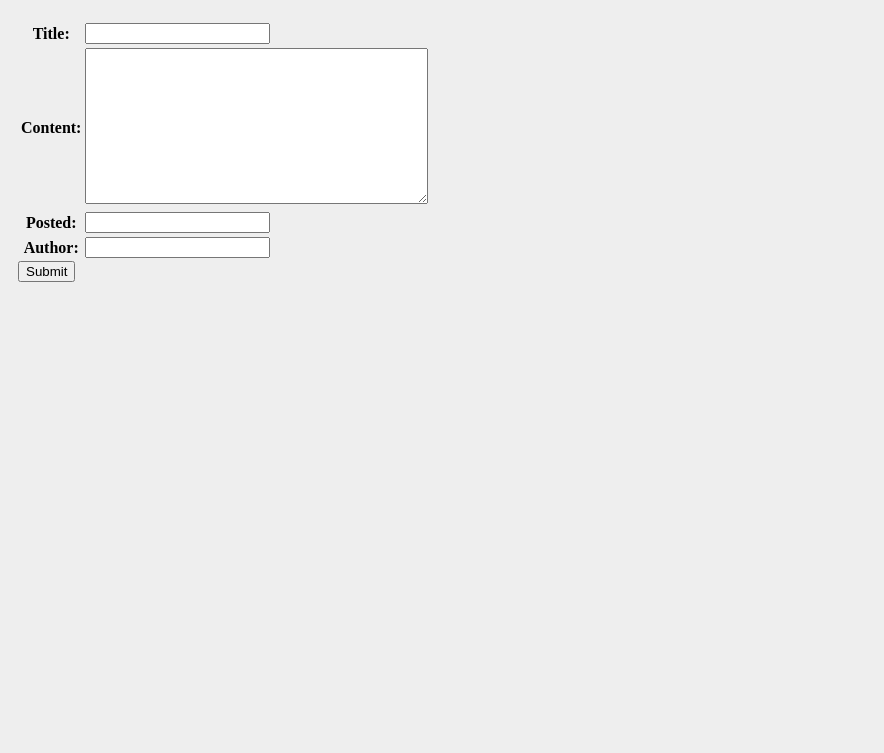
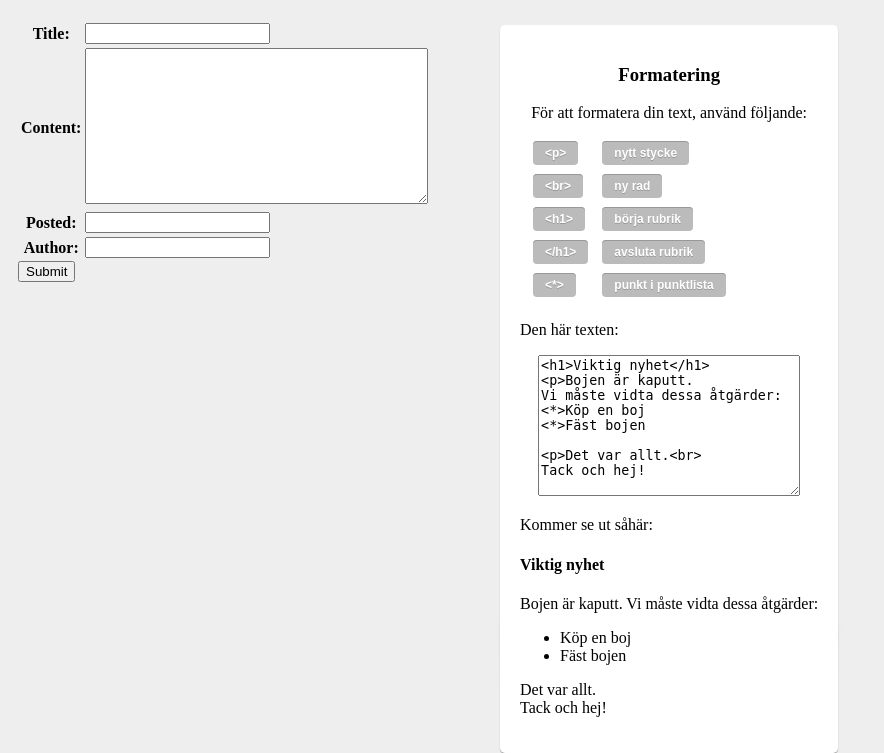
Before and after one commit to littkec/ksss-intern-web, a Django app: page /home/new/ in a window 1280 px wide. Shown: the part 59-812 px from the top of the page, without its empty margins (0-884 px from the left). Before the commit the page ends 341 px from the top, so only its background shows below. Run offline with Django 3.2, Linux system fonts and the light colour scheme; some libraries are stand-ins or nearby versions.

Commit message:
added an explanation on how to use the markdown tags

```diff
--- a/ksss/templates/add.html
+++ b/ksss/templates/add.html
@@ -11,5 +11,54 @@
         <input type="submit"  value="Submit">
     </form>
 
+    <article class="add">
+        <section>
+            <h1>Formatering</h1>
+            <p>För att formatera din text, använd följande:</p>
+            <table>
+                <tr>
+                    <td><span class="tag">&lt;p&gt;</span></td><td><span class="tag">nytt stycke</span></td>
+                </tr>
+                <tr>
+                    <td><span class="tag">&lt;br&gt;</span></td><td><span class="tag">ny rad</span></td>
+                </tr>
+                <tr>
+                    <td><span class="tag">&lt;h1&gt;</span></td><td><span class="tag">börja rubrik</span></td>
+                </tr>
+                <tr>
+                    <td><span class="tag">&lt;/h1&gt;</span></td><td><span class="tag">avsluta rubrik</span></td>
+                </tr>
+                <tr>
+                    <td><span class="tag">&lt;*&gt;</span></td><td><span class="tag">punkt i punktlista</span></td>
+                </tr>
+            </table>
+            <p id="helpbox">Den här texten:</p>
 
+            <textarea readonly="true" cols="30" rows="9">
+<h1>Viktig nyhet</h1>
+<p>Bojen är kaputt.
+Vi måste vidta dessa åtgärder:
+<*>Köp en boj
+<*>Fäst bojen
+
+<p>Det var allt.<br>
+Tack och hej!
+            </textarea>
+            <p id="helpbox">Kommer se ut såhär:</p>
+
+                <section id="helpbox">
+                    <h1>Viktig nyhet</h1>
+                    <p>Bojen är kaputt.
+                    Vi måste vidta dessa åtgärder:
+                    <ul>
+                        <li>Köp en boj</li>
+                        <li>Fäst bojen</li>
+                    </ul>
+
+                    <p>Det var allt.<br>
+                    Tack och hej!
+                </section>
+
+        </section>
+    </article>
 {% endblock %}
--- a/ksss/web/static/css/nav.css
+++ b/ksss/web/static/css/nav.css
@@ -200,6 +200,17 @@ article {
     border-radius:5px;
 }
 
+#helpbox {
+    text-align: left;
+}
+
+article.add {
+    position: absolute;
+    top: 84px;
+    left: 500px;
+}
+
+
 article:before, article:after {
     z-index: -1;
     position: absolute;
@@ -283,3 +294,73 @@ article footer span:after {
    right: 8px;
    bottom: 20px;
 }
+
+/* Boat Presentation */
+
+span.tag {
+    padding: 0 12px 0 12px;
+    margin: 0 0 5px 10px;
+    background: #bbb;
+    color: #fff;
+    font: bold 12px/24px arial, helvetica;
+    display: inline-block;
+    float: left;
+    text-shadow: 0 1px 0 #999;
+    -moz-border-radius: 4px 4px 4px 4px;
+    border-radius: 4px 4px 4px 4px;
+    -moz-box-shadow: 0 1px 0 #fff, 0 1px 0 #999 inset;
+    -webkit-box-shadow: 0 1px 0 #fff, 0 1px 0 #999 inset;
+    box-shadow: 0 1px 0 #fff, 0 1px 0 #999 inset;
+}
+
+/*
+article table tr td.left {
+    right: 15px;
+}
+article table tr td {
+    padding: 0 12px 0 12px;
+    margin: 0 0 5px 10px;
+    background: #bbb;
+    color: #fff;
+    font: bold 12px/24px arial, helvetica;
+    display: inline-block;
+    position: relative;
+    text-shadow: 0 1px 0 #999;
+    -moz-border-radius: 4px 4px 4px 4px;
+    border-radius: 4px 4px 4px 4px;
+    -moz-box-shadow: 0 1px 0 #fff, 0 1px 0 #999 inset;
+    -webkit-box-shadow: 0 1px 0 #fff, 0 1px 0 #999 inset;
+    box-shadow: 0 1px 0 #fff, 0 1px 0 #999 inset;
+} */
+td.first {
+    padding: 0 0 0 12px;
+    margin: 0 0 5px 10px;
+    background: #bbb;
+    color: #fff;
+    font: bold 12px/24px arial, helvetica;
+    display: inline-block;
+    vertical-align: top;
+    text-shadow: 0 1px 0 #999;
+    -moz-border-radius: 4px 0 0 4px;
+    border-radius: 4px 0 0 4px;
+    -moz-box-shadow: 0 1px 0 #fff, 0 1px 0 #999 inset;
+    -webkit-box-shadow: 0 1px 0 #fff, 0 1px 0 #999 inset;
+    box-shadow: 0 1px 0 #fff, 0 1px 0 #999 inset;
+}
+
+td.second {
+    padding: 0 10px 0 12px;
+    margin: 0 0 5px 0px;
+    width: 120px;
+    background: #bbb;
+    color: #fff;
+    font: bold 12px/24px arial, helvetica;
+    display: inline-block;
+    vertical-align: top;
+    text-shadow: 0 1px 0 #999;
+    -moz-border-radius: 0 4px 4px 0;
+    border-radius: 0 4px 4px 0;
+    -moz-box-shadow: 0 1px 0 #fff, 0 1px 0 #999 inset;
+    -webkit-box-shadow: 0 1px 0 #fff, 0 1px 0 #999 inset;
+    box-shadow: 0 1px 0 #fff, 0 1px 0 #999 inset;
+}
```
Lines whose indentation alone changed are shown as unchanged.
